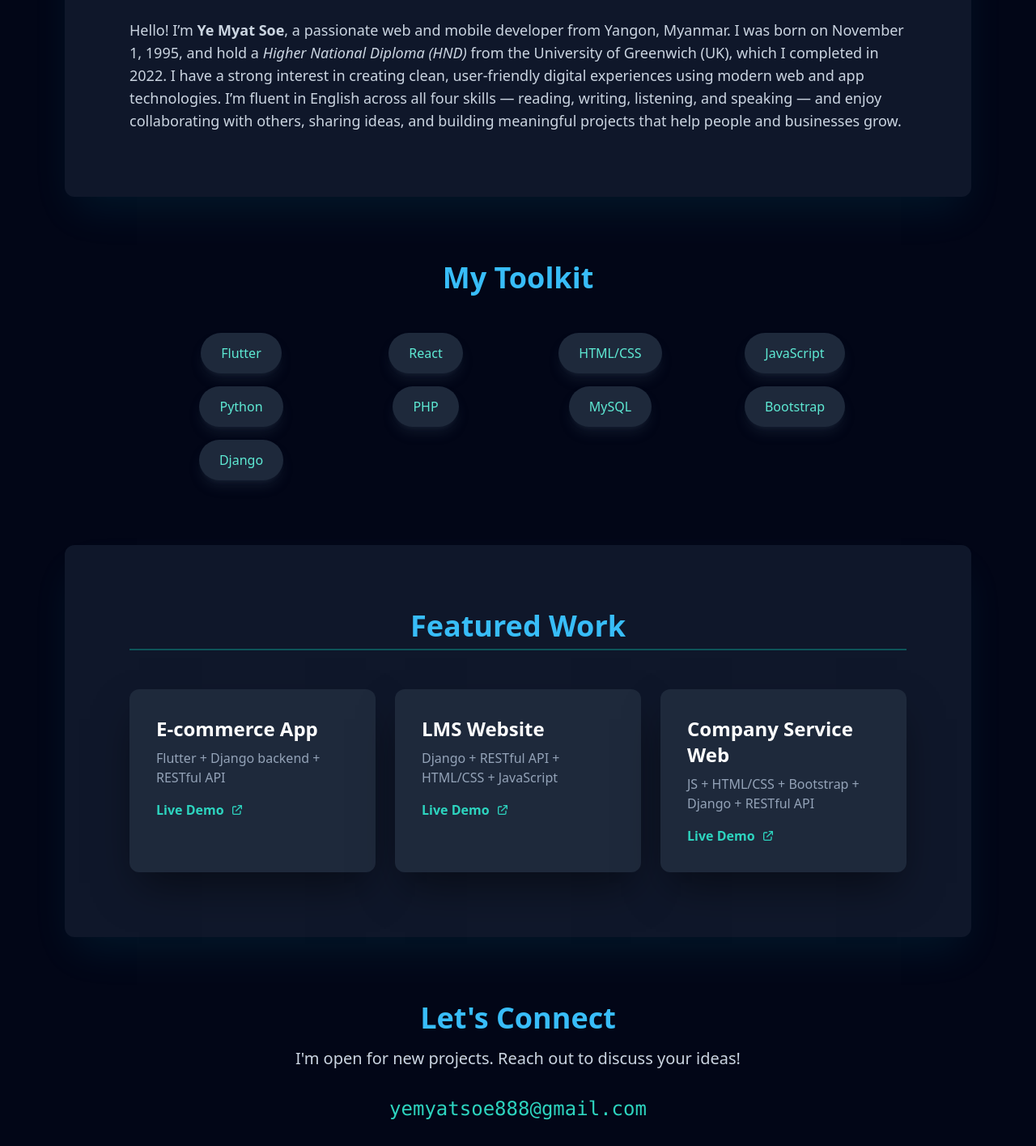
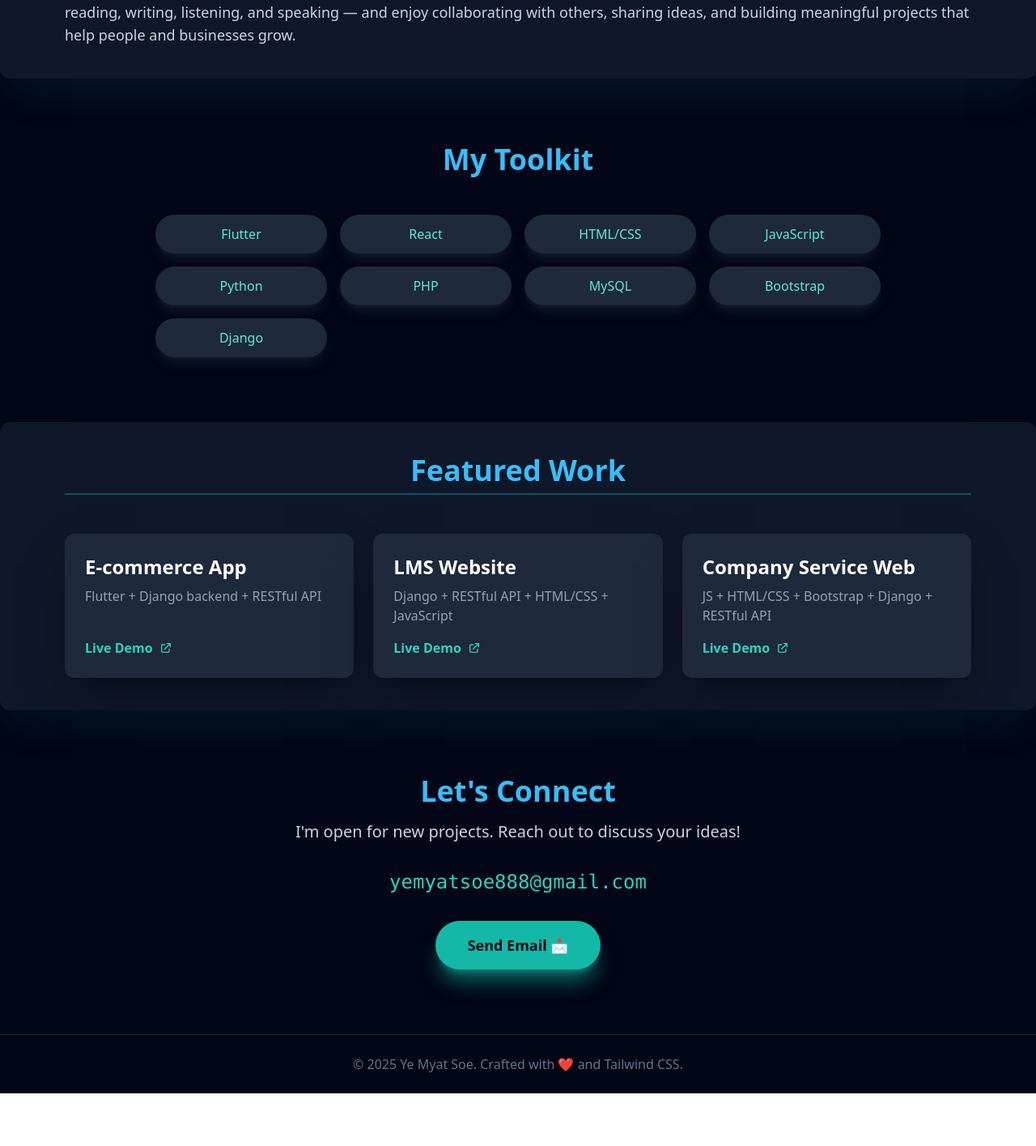
Before and after one commit to YeMyatSoe/Portfolio, a React (Create React App) app: page / in a window 1280 px wide. Shown: the part 900-2315 px from the top of the page at 81% size. After the commit the page ends 2250 px from the top, so only its background shows below. Built offline with nearby package versions, Linux system fonts and the light colour scheme.

Commit message:
Update App.js

```diff
--- a/src/App.js
+++ b/src/App.js
@@ -8,11 +8,7 @@ const fadeUp = {
   visible: (i = 0) => ({
     opacity: 1,
     y: 0,
-    transition: {
-      delay: i * 0.15,
-      duration: 0.8,
-      ease: [0.68, -0.55, 0.265, 1.55],
-    },
+    transition: { delay: i * 0.15, duration: 0.8, ease: [0.68, -0.55, 0.265, 1.55] },
   }),
 };
 
@@ -27,7 +23,7 @@ const SkillPill = ({ skill, i }) => (
     className="bg-slate-800 text-teal-300 px-6 py-3 rounded-full shadow-lg shadow-slate-700/30
                hover:bg-slate-700 hover:text-white
                transform transition hover:-translate-y-2 hover:shadow-xl hover:shadow-teal-500/50
-               font-medium cursor-default border border-transparent text-sm sm:text-base break-words"
+               font-medium cursor-default text-sm sm:text-base break-words w-full text-center"
   >
     {skill}
   </motion.div>
@@ -41,7 +37,9 @@ const ProjectCard = ({ proj, i }) => (
     whileInView="visible"
     viewport={{ once: false, amount: 0.3 }}
     variants={fadeUp}
-    className="bg-slate-800 p-6 sm:p-8 rounded-xl shadow-2xl shadow-black/50 border border-transparent transform transition hover:-translate-y-2 hover:shadow-cyan-500/50 hover:border-cyan-500/50 break-words"
+    className="bg-slate-800 p-6 rounded-xl shadow-2xl shadow-black/50 border border-transparent
+               transform transition hover:-translate-y-2 hover:shadow-cyan-500/50 hover:border-cyan-500/50
+               break-words w-full"
   >
     <h3 className="text-xl sm:text-2xl font-bold text-white mb-2">{proj.title}</h3>
     <p className="text-slate-400 mb-4 h-auto sm:h-12 text-sm sm:text-base break-words">{proj.description}</p>
@@ -110,7 +108,7 @@ const App = () => {
 
       {/* Header */}
       <header className="bg-slate-900/80 backdrop-blur-sm sticky top-0 z-50 shadow-2xl shadow-cyan-500/10 border-b border-cyan-700/50">
-        <div className="flex justify-between items-center p-4 sm:p-6 max-w-7xl mx-auto">
+        <div className="flex justify-between items-center p-4 sm:p-6 container mx-auto">
           <h1 className="text-3xl sm:text-4xl font-extrabold text-transparent bg-clip-text bg-gradient-to-r from-teal-400 to-sky-400 tracking-wider hover:scale-105 transition duration-300">
             Ye Myat Soe
           </h1>
@@ -142,7 +140,7 @@ const App = () => {
       </header>
 
       {/* Hero Section */}
-      <ScrollSection id="hero" className="flex flex-col-reverse md:flex-row items-center justify-between p-6 sm:p-10 md:p-24 min-h-[85vh]">
+      <ScrollSection id="hero" className="flex flex-col-reverse md:flex-row items-center justify-between py-10 sm:py-14 md:py-24 container mx-auto">
         <div className="md:w-1/2 w-full mb-8 md:mb-0 md:pr-12 text-center md:text-left">
           <p className="text-lg sm:text-xl text-sky-400 mb-2 font-mono">Hi, my name is</p>
           <h2 className="text-4xl sm:text-5xl md:text-7xl font-extrabold text-white mb-4 leading-tight">Ye Myat Soe.</h2>
@@ -179,7 +177,7 @@ const App = () => {
       </ScrollSection>
 
       {/* About Section */}
-      <ScrollSection id="about" className="p-6 sm:p-10 md:p-20 bg-slate-900 rounded-xl mx-4 sm:mx-10 md:mx-20 shadow-2xl shadow-cyan-500/10">
+      <ScrollSection id="about" className="bg-slate-900 rounded-xl shadow-2xl shadow-cyan-500/10 py-10 container mx-auto px-4 sm:px-6 md:px-20 mb-10">
         <h2 className="text-3xl sm:text-4xl md:text-4xl font-bold text-sky-400 mb-6 border-b-2 border-teal-600/50 pb-2">About Me</h2>
         <p className="text-slate-300 text-base sm:text-lg leading-relaxed">
           Hello! I’m <b>Ye Myat Soe</b>, a passionate web and mobile developer from Yangon, Myanmar.
@@ -189,21 +187,23 @@ const App = () => {
       </ScrollSection>
 
       {/* Skills Section */}
-      <ScrollSection id="skills" className="p-6 sm:p-10 md:p-20">
+      <ScrollSection id="skills" className="py-10 container mx-auto px-4 sm:px-6 md:px-20 mb-10">
         <h2 className="text-3xl sm:text-4xl md:text-4xl font-bold text-sky-400 mb-12 text-center">My Toolkit</h2>
         <SkillsGrid skills={skills} />
       </ScrollSection>
 
       {/* Projects Section */}
-      <ScrollSection id="projects" className="p-6 sm:p-10 md:p-20 bg-slate-900 rounded-xl mx-4 sm:mx-10 md:mx-20 shadow-2xl shadow-cyan-500/10">
-        <h2 className="text-3xl sm:text-4xl md:text-4xl font-bold text-sky-400 mb-12 border-b-2 border-teal-600/50 pb-2 text-center">Featured Work</h2>
-        <div className="max-w-7xl mx-auto grid grid-cols-1 sm:grid-cols-2 lg:grid-cols-3 gap-6">
+      <ScrollSection id="projects" className="bg-slate-900 rounded-xl shadow-2xl shadow-cyan-500/10 py-10 container mx-auto px-4 sm:px-6 md:px-20 mb-10">
+        <h2 className="text-3xl sm:text-4xl md:text-4xl font-bold text-sky-400 mb-12 border-b-2 border-teal-600/50 pb-2 text-center">
+          Featured Work
+        </h2>
+        <div className="grid grid-cols-1 sm:grid-cols-2 lg:grid-cols-3 gap-6">
           {projects.map((proj, i) => <ProjectCard key={i} proj={proj} i={i} />)}
         </div>
       </ScrollSection>
 
       {/* Contact Section */}
-      <ScrollSection id="contact" className="p-6 sm:p-10 md:p-20 text-center">
+      <ScrollSection id="contact" className="text-center py-10 container mx-auto px-4 sm:px-6 md:px-20 mb-10">
         <h2 className="text-3xl sm:text-4xl md:text-4xl font-bold text-sky-400 mb-4">Let's Connect</h2>
         <p className="text-slate-300 text-base sm:text-xl mb-8 max-w-xl mx-auto">I'm open for new projects. Reach out to discuss your ideas!</p>
         <p className="text-teal-400 text-xl sm:text-2xl font-mono mb-8">yemyatsoe888@gmail.com</p>
@@ -213,7 +213,7 @@ const App = () => {
       </ScrollSection>
 
       {/* Footer */}
-      <footer className="text-center p-4 sm:p-6 text-slate-500 border-t border-slate-700/50 text-sm sm:text-base">
+      <footer className="text-center py-6 text-slate-500 border-t border-slate-700/50 text-sm sm:text-base">
         © 2025 Ye Myat Soe. Crafted with <span className="text-red-500">❤️</span> and Tailwind CSS.
       </footer>
 
```
